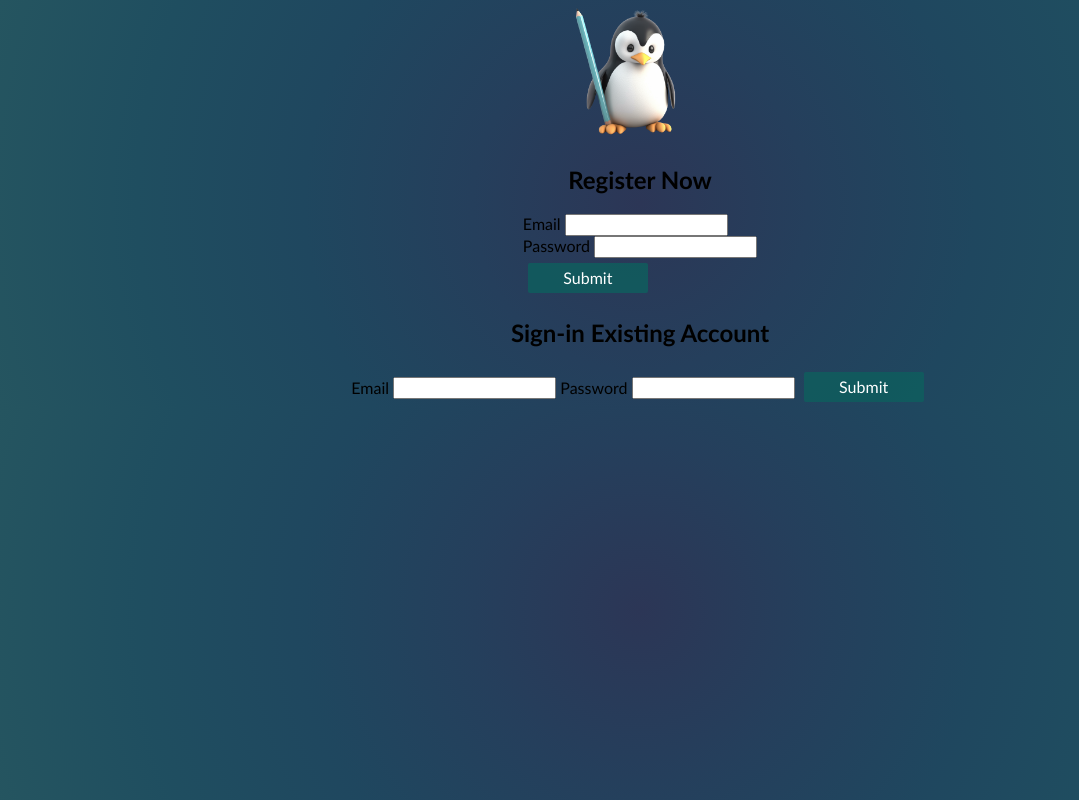
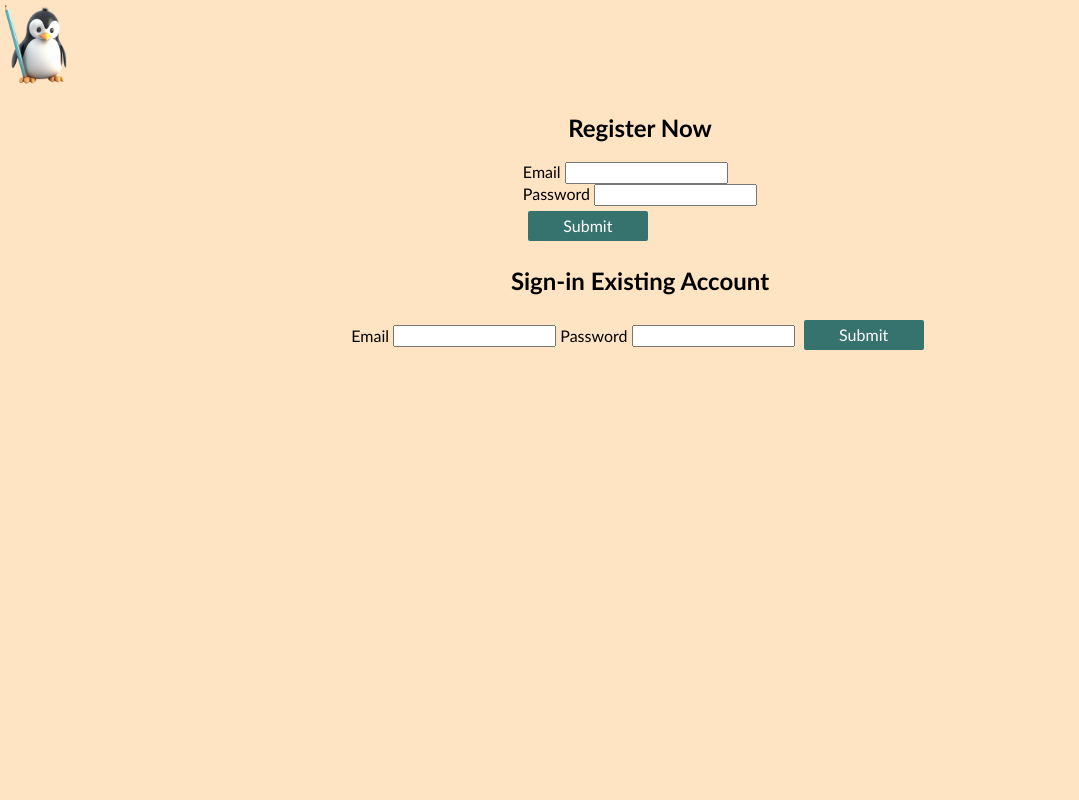
Before and after one commit to alexgerdisch/pwofisvelte, a SvelteKit app: page / in a window 1280 px wide. Shown: the whole page, without its empty margins (0-1079 px from the left). Built offline with nearby package versions, Linux system fonts and the light colour scheme; no server answers.

Commit message:
icon reposition and reduction+added layout slot

```diff
--- a/src/lib/Logo.svelte
+++ b/src/lib/Logo.svelte
@@ -2,6 +2,6 @@
 
 <style>
     .logo {
-        width: 145px;
+        width: 90px;
     }
 </style>
--- /dev/null
+++ b/src/routes/+layout.svelte
@@ -0,0 +1 @@
+<slot></slot>
--- a/src/routes/+page.svelte
+++ b/src/routes/+page.svelte
@@ -29,8 +29,9 @@
 
 
 </script>
+<Logo />
 <div id="app-container">
-  <Logo />
+
   <Loader />
 
 
@@ -58,7 +59,7 @@
   }
 
   :global(body) {
-    background-image: radial-gradient(circle, #2c3656, #253f5c, #1f475f, #1f4e60, #255560);
+    background-color: bisque;
   }
 
   :global(.button) {
```
